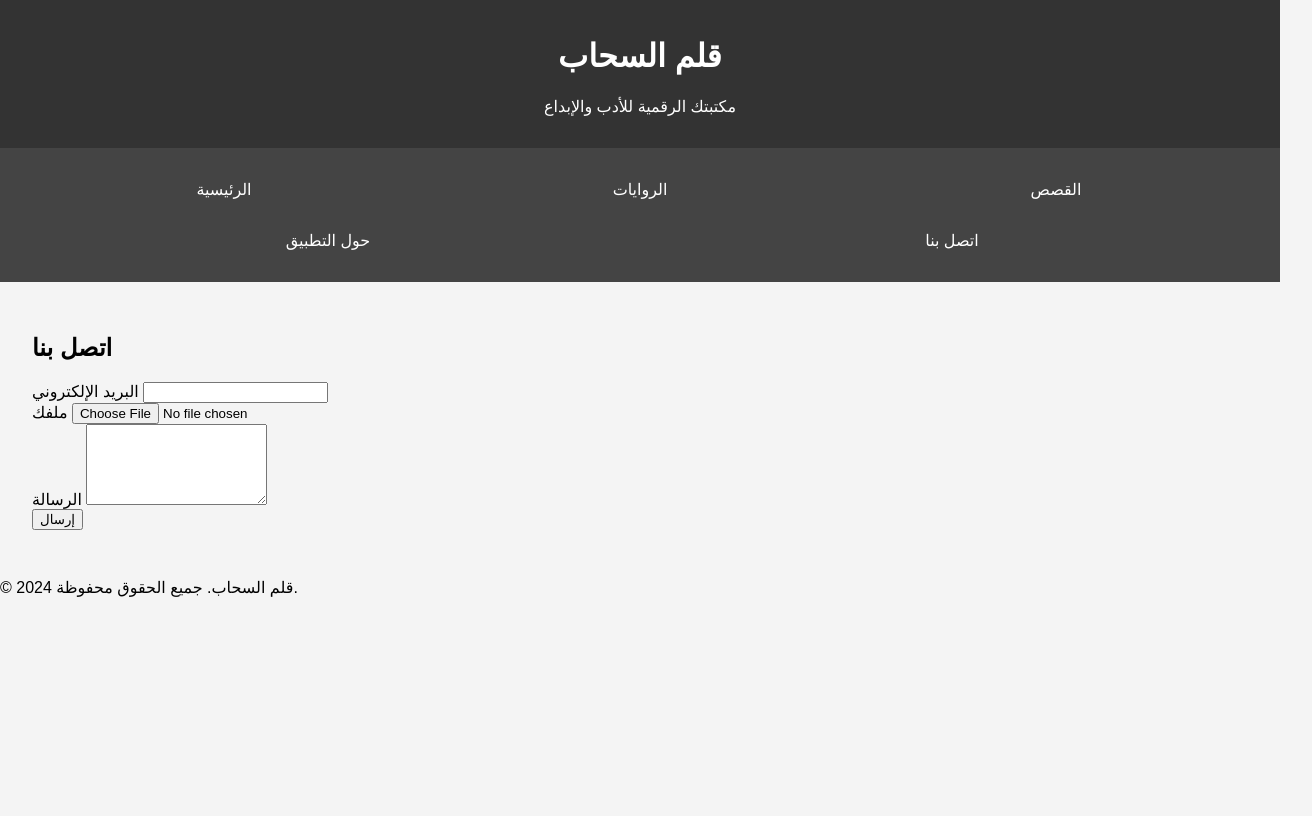
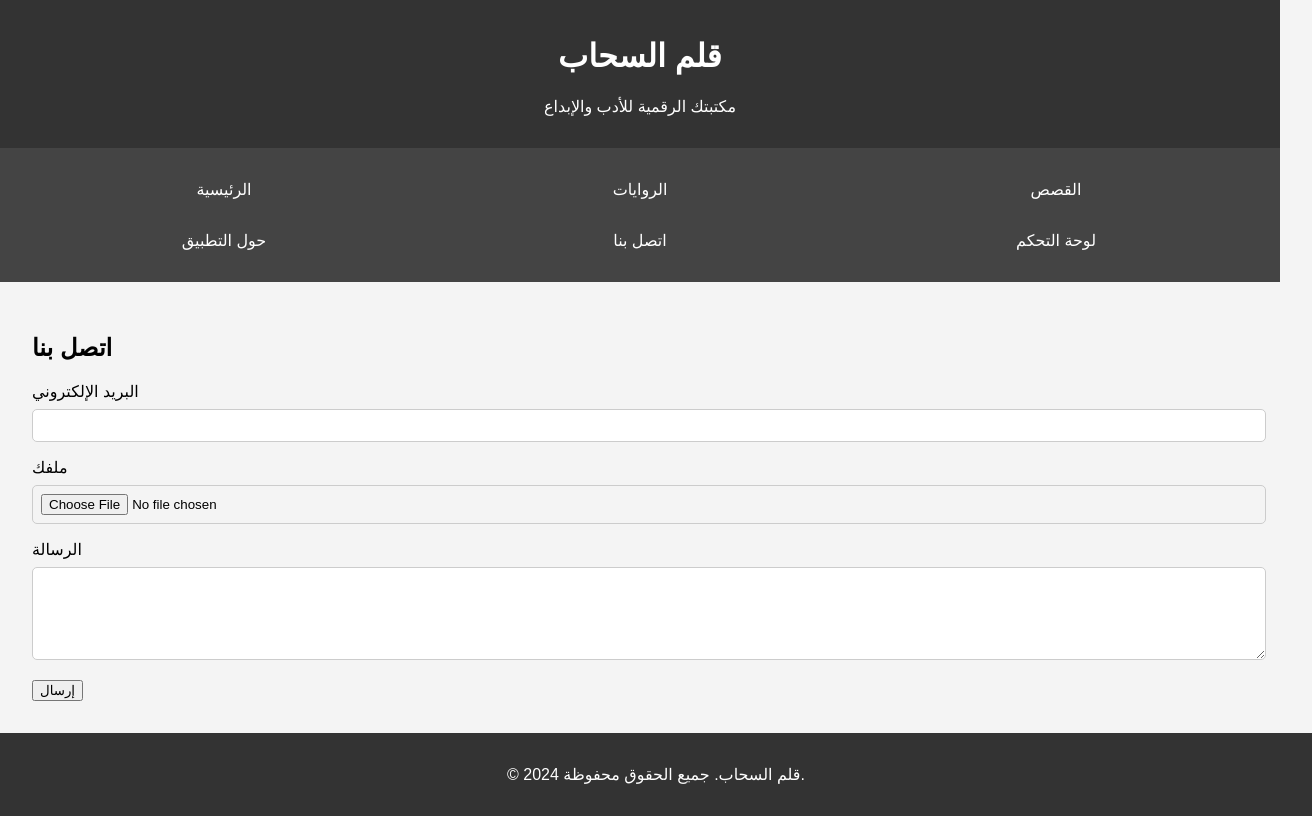
Before and after one commit to amkhasib/QalamAISahab, a plain HTML site: page contact.html in a window 1280 px wide. Shown: the whole page, 1312 px wide, since content can reach past the window. Drawn offline with Linux system fonts and the light colour scheme.

Commit message:
contact.html

```diff
--- a/contact.html
+++ b/contact.html
@@ -33,34 +33,34 @@
             flex: 1 1 30%;
         }
         nav a:hover {
-            background-color: #555.
+            background-color: #555;
         }
         .content {
             padding: 2rem;
             max-width: 100%;
-            margin: auto.
+            margin: auto;
         }
         .form-group {
-            margin-bottom: 1rem.
+            margin-bottom: 1rem;
         }
         .form-group label {
-            display: block.
-            margin-bottom: 0.5rem.
+            display: block;
+            margin-bottom: 0.5rem;
         }
         .form-group input,
         .form-group textarea {
-            width: 100%.
-            padding: 0.5rem.
-            border: 1px solid #ccc.
-            border-radius: 5px.
+            width: 100%;
+            padding: 0.5rem;
+            border: 1px solid #ccc;
+            border-radius: 5px;
         }
         footer {
-            background-color: #333.
-            color: #fff.
-            text-align: center.
-            padding: 1rem.
-            position: relative.
-            width: 100%.
+            background-color: #333;
+            color: #fff;
+            text-align: center;
+            padding: 1rem;
+            position: relative;
+            width: 100%;
         }
     </style>
 </head>
@@ -75,6 +75,7 @@
         <a href="stories.html">القصص</a>
         <a href="about.html">حول التطبيق</a>
         <a href="contact.html">اتصل بنا</a>
+        <a href="admin.html">لوحة التحكم</a>
     </nav>
     <div class="content">
         <h2>اتصل بنا</h2>
```
